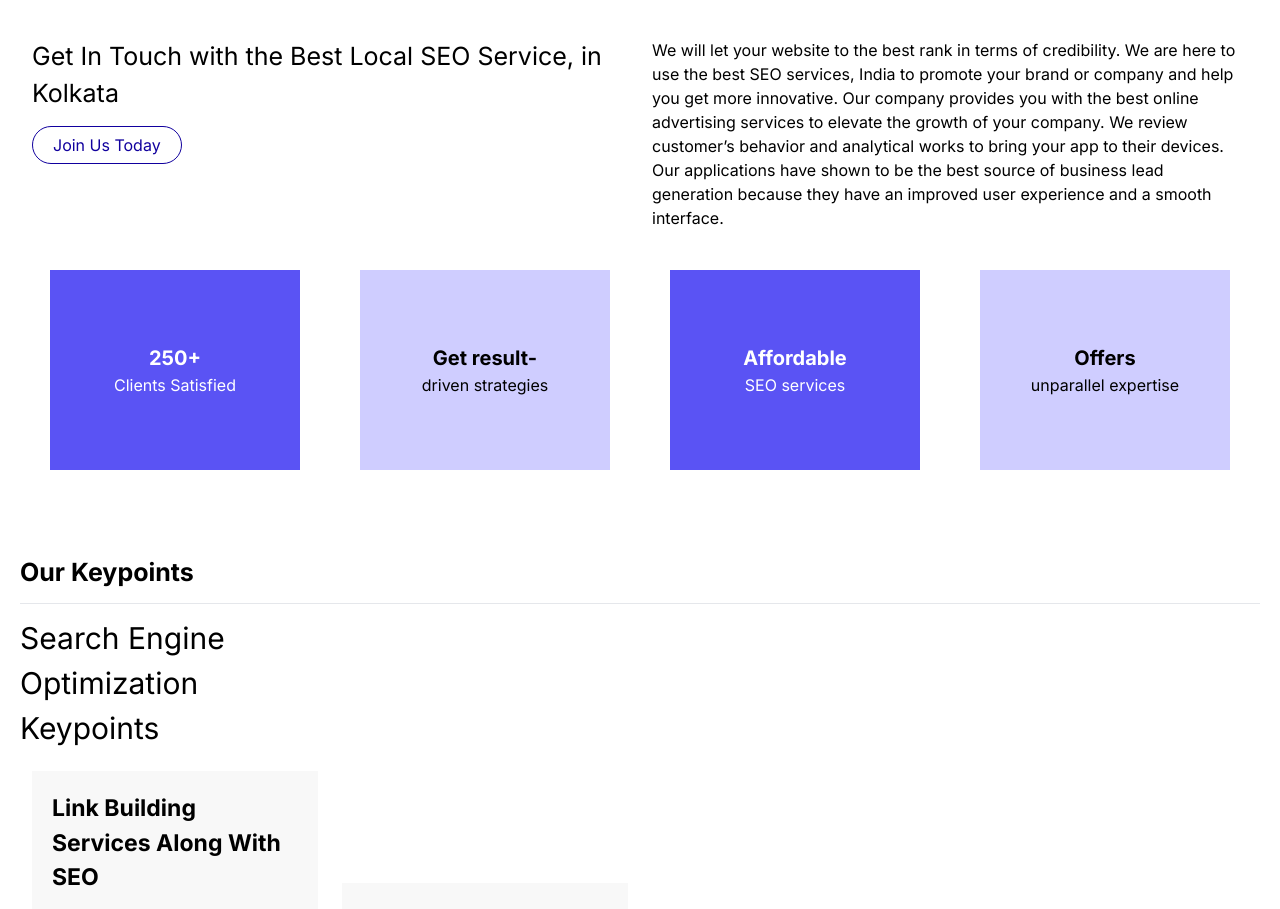
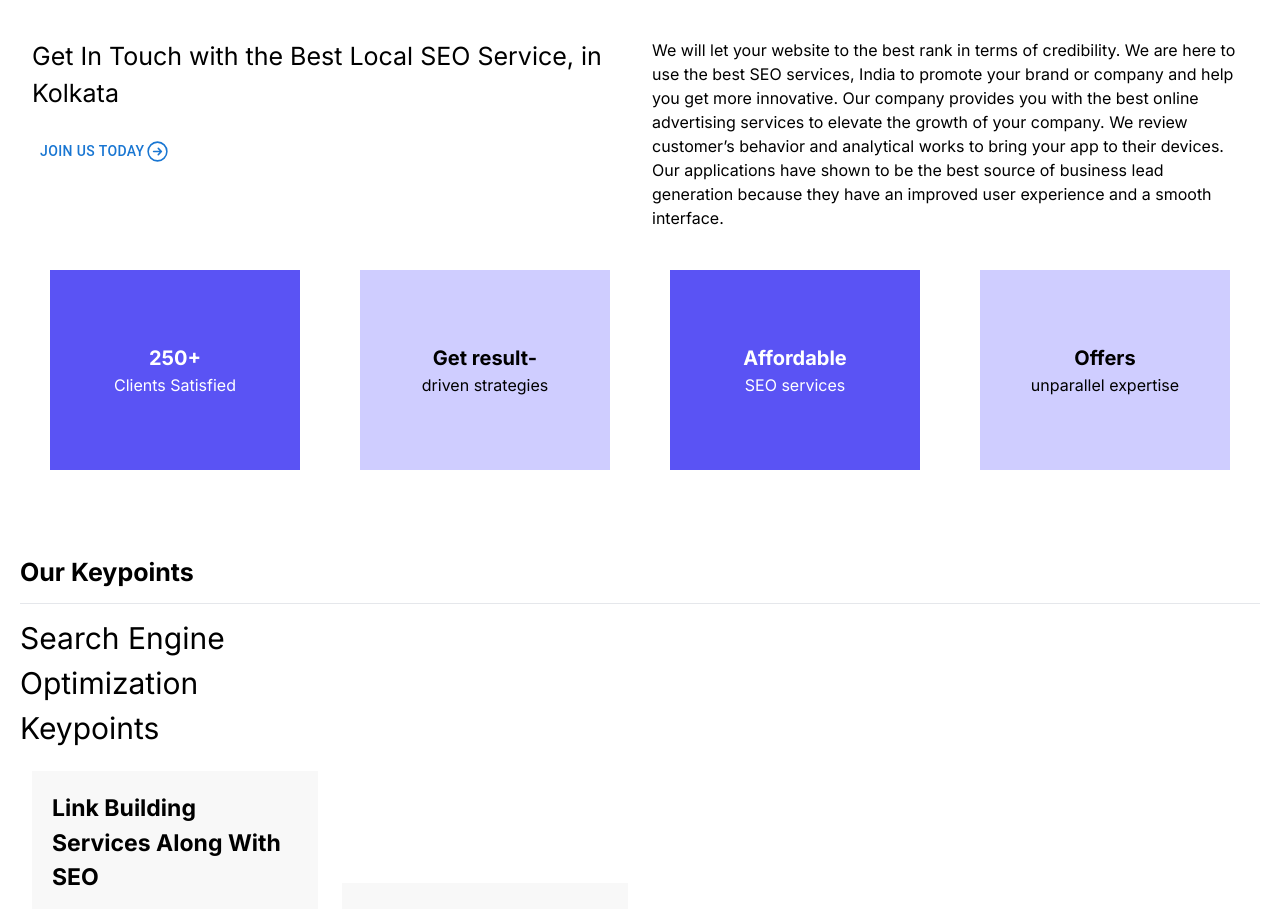
Before and after one commit to shahrukhdigitalwolf/digitalwolf, a Next.js app: page /seo-services in a window 1280 px wide. Shown: the part 1413-2322 px from the top of the page. Built offline with nearby package versions, Linux system fonts and the light colour scheme.

Commit message:
new changes

```diff
--- a/app/common/Popup.jsx
+++ b/app/common/Popup.jsx
@@ -7,22 +7,23 @@ import DialogActions from '@mui/material/DialogActions';
 import DialogContent from '@mui/material/DialogContent';
 import DialogContentText from '@mui/material/DialogContentText';
 import DialogTitle from '@mui/material/DialogTitle';
+import { useMyContext } from '../context/MyContext';
 
 export default function PopupForm() {
-  const [open, setOpen] = React.useState(false);
+  const {popup, openPopup} = useMyContext()
 
-  const openPopup = () => {
-    setOpen(true);
-  };
+  const handleOpenPopup = () =>{
+    openPopup(true);
+  }
 
   React.useEffect(()=>{
     setTimeout(() => {
-      openPopup();
+      handleOpenPopup();
     }, 10000);
   }, [])
 
   const handleClose = () => {
-    setOpen(false);
+    openPopup(false);
   };
 
   return (
@@ -31,7 +32,7 @@ export default function PopupForm() {
         Open form dialog
       </Button> */}
       <Dialog
-        open={open}
+        open={popup}
         onClose={handleClose}
         PaperProps={{
           component: 'form',
--- a/app/common/ServicesSecondSec.jsx
+++ b/app/common/ServicesSecondSec.jsx
@@ -1,9 +1,14 @@
+'use client'
 import Image from 'next/image'
 import Link from 'next/link'
 import React from 'react'
 import SubHeading from './sub-heading'
+import { Button } from '@mui/material'
+import { useMyContext } from '../context/MyContext'
+import { ArrowRightCircleIcon } from '@heroicons/react/24/outline'
 
 function ServicesSecondSec(props) {
+    const {openPopup} = useMyContext();
   return (
     <div className='container mx-auto px-5'>
         <div>
@@ -31,7 +36,7 @@ function ServicesSecondSec(props) {
         <div className='flex flex-wrap gap-y-5 py-5'>
             <div className='w-[100%] lg:w-[50%] px-3'>
                 <p className='text-[25px] pb-5'>{props.ourServicesText3}</p>
-                <Link href='/' className='border-[1px] border-[#11009E] text-[#11009E] hover:bg-[#11009E] hover:text-[#fff] transition-all duration-[.5s] py-2 px-5 rounded-3xl'>Join Us Today</Link>
+                <Button onClick={()=> openPopup(true)} className='bg-[#5A53F4] text-white hover:bg-[#11009E] hover:text-[#fff] transition-all duration-[.5s] py-2 px-5 rounded-3xl'>Join Us Today <ArrowRightCircleIcon width={25}/></Button>
             </div>
             <div className='w-[100%] lg:w-[50%] px-3'>
                 <p>{props.ourServicesText4}</p>
--- /dev/null
+++ b/app/context/MyContext.js
@@ -0,0 +1,16 @@
+'use client'
+import { useContext, useState, createContext } from "react"
+
+const MyContext = createContext()
+
+export function ContextProvider({children}){
+    const [popup, openPopup] = useState(false)
+
+    return(
+        <MyContext.Provider value={{popup, openPopup}}>
+            {children}
+        </MyContext.Provider>
+    )
+}
+
+export const useMyContext = () => useContext(MyContext);
--- a/app/home/TopSection.jsx
+++ b/app/home/TopSection.jsx
@@ -1,9 +1,11 @@
+'use client'
 import { Button } from '@mui/material'
 import Image from 'next/image'
 import React from 'react'
+import { useMyContext } from '../context/MyContext'
 
 function TopSection() {
-
+   const {openPopup} = useMyContext();
   return (
     <>
     <div className='bgs clipPath pt-5'>
@@ -23,7 +25,7 @@ function TopSection() {
                         </p>
                     </div>
                     <div>
-                        <Button className='rounded-full bg-[#11009E] px-10 py-3 text-white hover:bg-[#513eff] transition duration-500'>Get Free Consultation!</Button>
+                        <Button onClick={()=> openPopup(true)} className='rounded-full bg-[#11009E] px-10 py-3 text-white hover:bg-[#513eff] transition duration-500'>Get Free Consultation!</Button>
                     </div>
                 </div>
                 <div className='w-[100%] lg:w-[50%]'>
--- a/app/layout.js
+++ b/app/layout.js
@@ -3,6 +3,7 @@ import "./globals.css";
 import Header from "./common/Header";
 import Footer from "./common/Footer";
 import PopupForm from "./common/Popup";
+import { ContextProvider } from "./context/MyContext";
 
 const inter = Inter({ subsets: ["latin"] });
 export const metadata = {
@@ -40,6 +41,7 @@ export default function RootLayout({ children }) {
   return (
     <html lang="en">
       <body className={inter.className}>
+        <ContextProvider>
           <script
             type="application/ld+json"
             dangerouslySetInnerHTML={{ __html: JSON.stringify(jsonLd) }}
@@ -48,6 +50,7 @@ export default function RootLayout({ children }) {
             {children}
             <Footer/>
             <PopupForm/>
+        </ContextProvider>
       </body>
     </html>
   );
```
Lines whose indentation alone changed are shown as unchanged.
